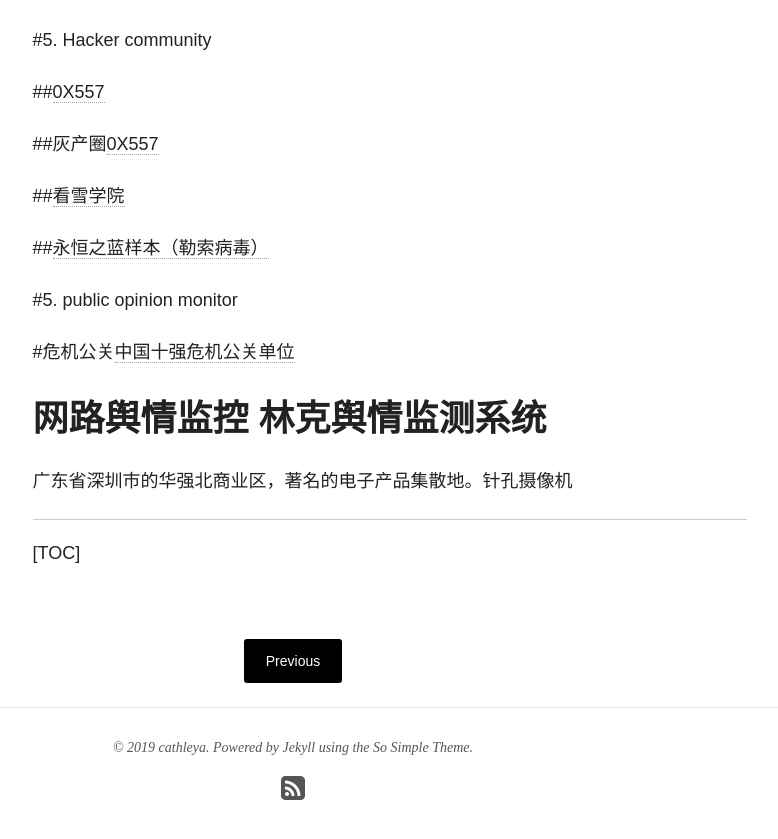
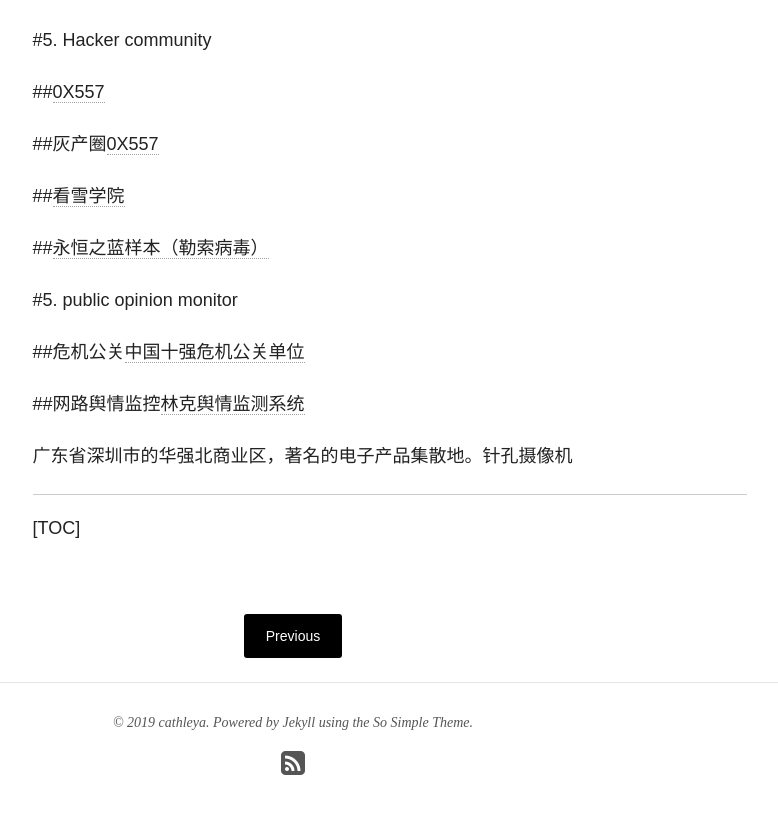
Before and after one commit to cathleya/cathleya.github.io, a Jekyll site: the page built from _posts/blog/2018-05-20-Useful hack tools.md, in a window 1280 px wide and 900 px high, scrolled down 1062 px. Shown: the top 839 px of the window, without its empty margins (347-1125 px from the left). Built offline with Jekyll 4.4.1, drawn with Linux system fonts in a browser that asks for light colours; nearby versions of some CDN libraries; library files that are not in the unit come from our copies.

```diff
--- a/_posts/blog/2018-05-20-Useful hack tools.md
+++ b/_posts/blog/2018-05-20-Useful hack tools.md
@@ -43,9 +43,9 @@ This blog records how i used.
 
 #5. public opinion monitor
 
-#危机公关[中国十强危机公关单位](http://weiji.vmmt.net/)
+##危机公关[中国十强危机公关单位](http://weiji.vmmt.net/)
 
-# 网路舆情监控 [林克舆情监测系统](http://yq.linkip.cn/user/login.do)
+##网路舆情监控[林克舆情监测系统](http://yq.linkip.cn/user/login.do)
 
 
 广东省深圳市的华强北商业区，著名的电子产品集散地。针孔摄像机
```
